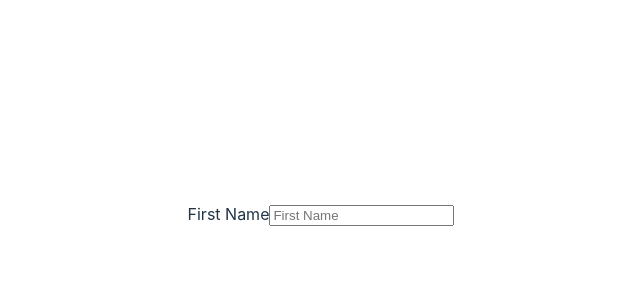
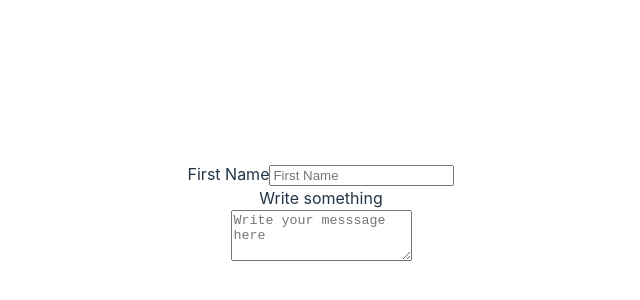
Before and after one commit to terra-hq/vue-form, a Vue app: page / in a window 1280 px wide. Shown: the part 186-486 px from the top of the page, without its empty margins (319-959 px from the left). Built offline with nearby package versions, Linux system fonts and the light colour scheme.

Commit message:
textarea

```diff
--- a/src/App.vue
+++ b/src/App.vue
@@ -1,6 +1,6 @@
 <template>
-    <InputTextField
-        type="number"
+    <TextField
+        type="text"
         v-model="firstName"
         formClass="g--form-input-01"
         id="firstName"
@@ -8,11 +8,23 @@
         labelClass="g--form-label-01"
         placeholder="First Name"
     />
+
+    <TextArea
+        v-model="message"
+        formClass="g--form-textarea-01"
+        id="message"
+        labelText="Write something"
+        labelClass="g--form-label-01"
+        placeholder="Write your messsage here"
+        rows="3"
+    />
 </template>
 
 <script setup>
 import { ref } from "vue"
-import InputTextField from "./components/InputTextField.vue"
+import TextField from "./components/TextField.vue"
+import TextArea from "./components/TextArea.vue"
 
 const firstName = ref("")
+const message = ref("")
 </script>
--- /dev/null
+++ b/src/components/TextArea.vue
@@ -0,0 +1,38 @@
+<template>
+    <label :for="id" :class="labelClass">{{ labelText }}</label>
+    <div :class="formClass">
+        <textarea
+            v-model="modelValue"
+            :id="id"
+            class="g--form-textarea-01__item"
+            :placeholder="placeholder"
+            :rows="rows"
+            @input="handleChange"
+        ></textarea>
+    </div>
+    <span v-if="errorText" :class="errorClass">{{ errorText }}</span>
+</template>
+
+<script setup>
+import { ref } from "vue"
+
+const props = defineProps({
+    formClass: String,
+    id: String,
+    labelText: String,
+    labelClass: String,
+    modelValue: String,
+    placeholder: String,
+    rows: String,
+    errorText: String,
+    errorClass: String,
+})
+
+const modelValue = ref(props.modelValue)
+
+const emit = defineEmits()
+const handleChange = (event) => {
+    modelValue.value = event.target.value
+    emit("update:modelValue", modelValue.value)
+}
+</script>
```
Also changed, not shown: src/components/TextField.vue (renamed from src/components/InputTextField.vue).
